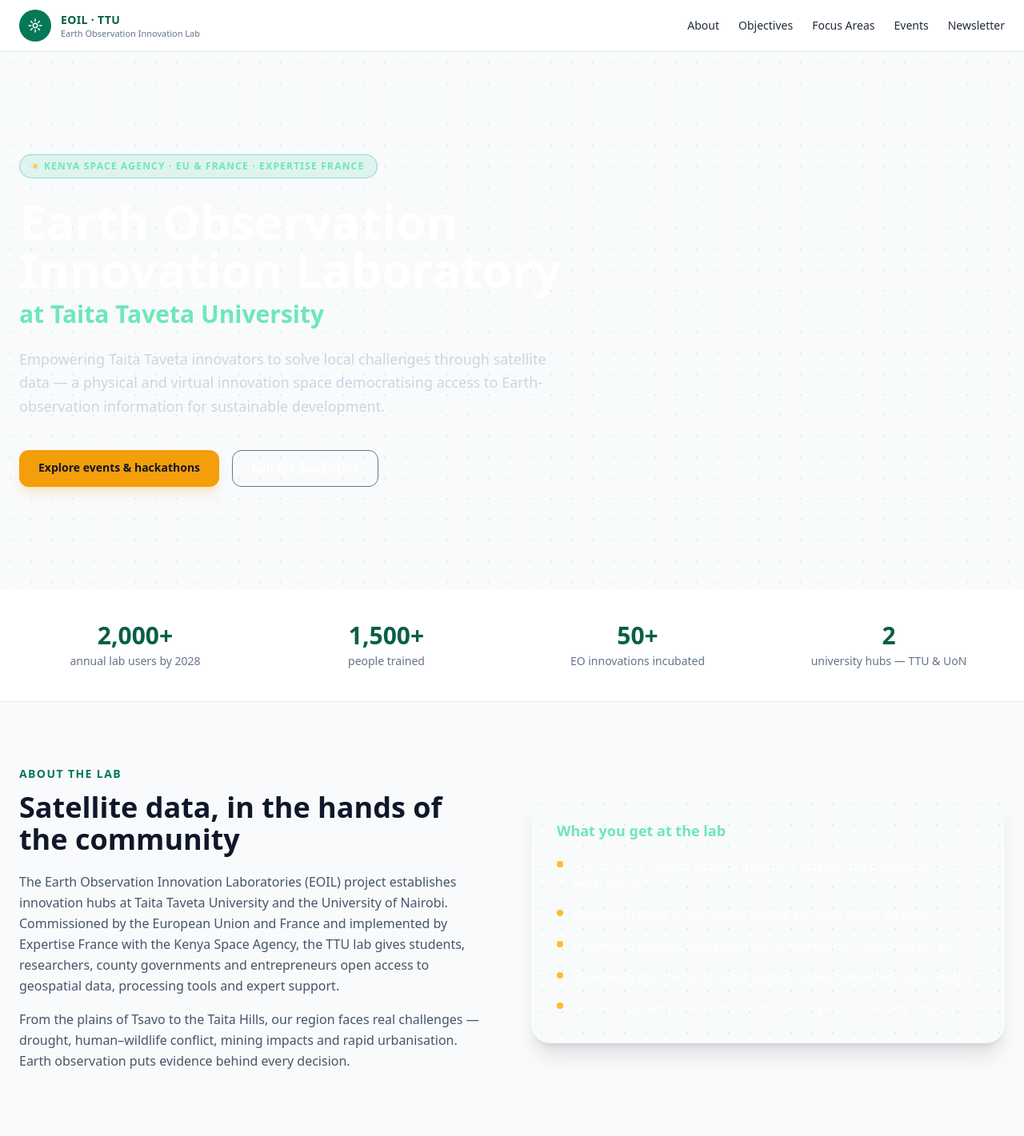
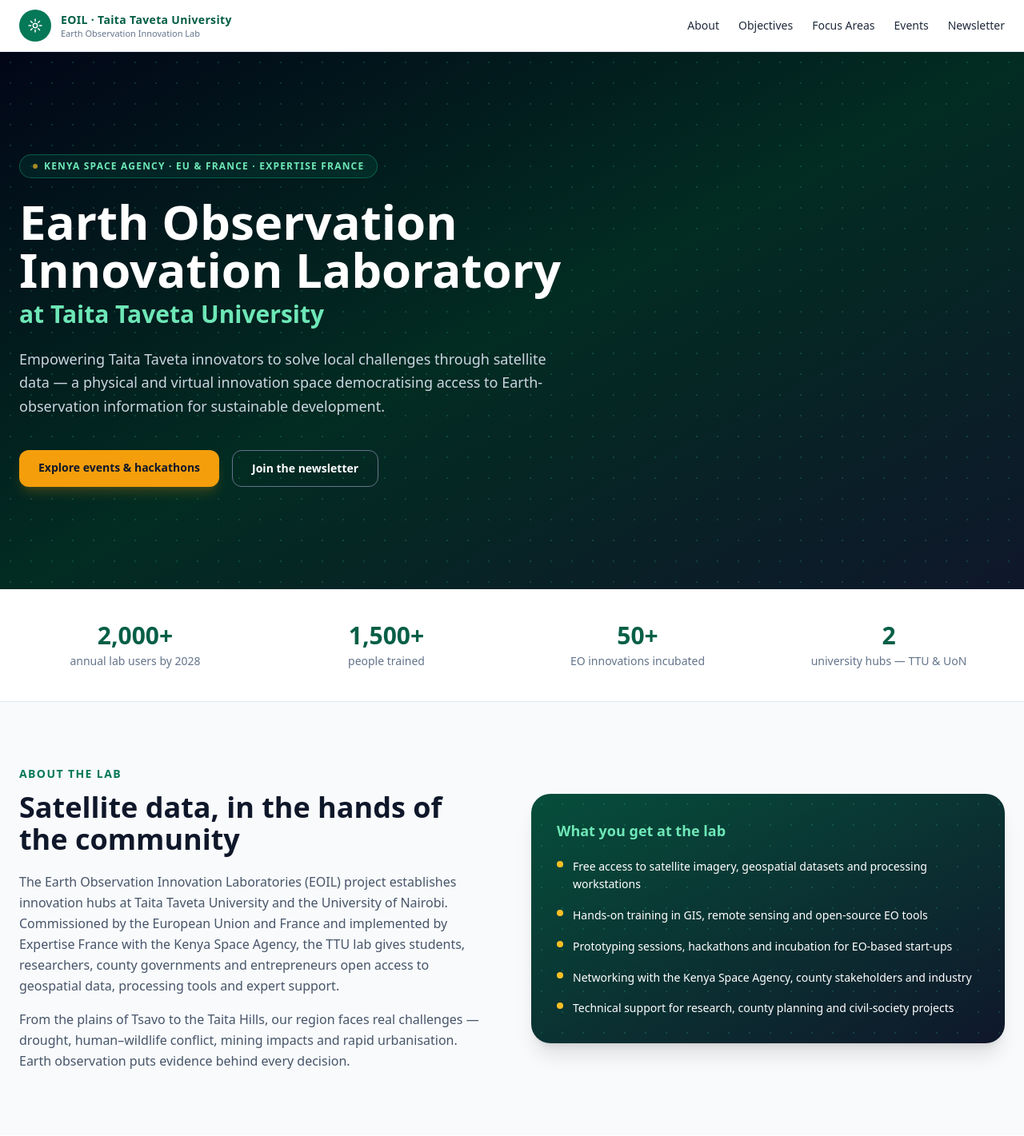
Before and after one commit to ayubsoft254/EOIL, a Django app: page / in a window 1280 px wide. Shown: the top 1421 px of the page at 80% size. Run offline with Django 5.2, Linux system fonts and the light colour scheme; data that the repository does not hold is empty; some libraries are stand-ins or nearby versions.

Commit message:
Fix hero visibility: layer earth-grid dots on a pseudo-element instead of overriding gradient backgrounds; use full university name in nav and footer

```diff
--- a/templates/base.html
+++ b/templates/base.html
@@ -24,9 +24,21 @@
   </script>
   <style type="text/tailwindcss">
     @layer utilities {
+      /* Dot pattern on a pseudo-element so it layers on top of Tailwind's
+         bg-gradient-* classes instead of overriding their background-image. */
       .earth-grid {
+        position: relative;
+        isolation: isolate;
+      }
+      .earth-grid::before {
+        content: '';
+        position: absolute;
+        inset: 0;
+        z-index: -1;
+        border-radius: inherit;
         background-image: radial-gradient(rgba(52, 211, 153, 0.18) 1px, transparent 1px);
         background-size: 26px 26px;
+        pointer-events: none;
       }
     }
   </style>
@@ -45,7 +57,7 @@
         </svg>
       </span>
       <span class="leading-tight">
-        <span class="block text-sm font-bold tracking-wide text-brand-800">EOIL · TTU</span>
+        <span class="block text-sm font-bold tracking-wide text-brand-800">EOIL · Taita Taveta University</span>
         <span class="block text-[11px] text-slate-500">Earth Observation Innovation Lab</span>
       </span>
     </a>
@@ -115,7 +127,7 @@
     </div>
     <div id="newsletter">
       <h4 class="text-sm font-semibold uppercase tracking-wider text-white">Newsletter</h4>
-      <p class="mt-3 text-sm">Monthly updates on training, hackathons, conferences and Earth-observation opportunities at TTU.</p>
+      <p class="mt-3 text-sm">Monthly updates on training, hackathons, conferences and Earth-observation opportunities at Taita Taveta University.</p>
       <form method="post" action="{% url 'newsletter:subscribe' %}" class="mt-4 space-y-3">
         {% csrf_token %}
         <input type="hidden" name="next" value="{{ request.path }}">
```
